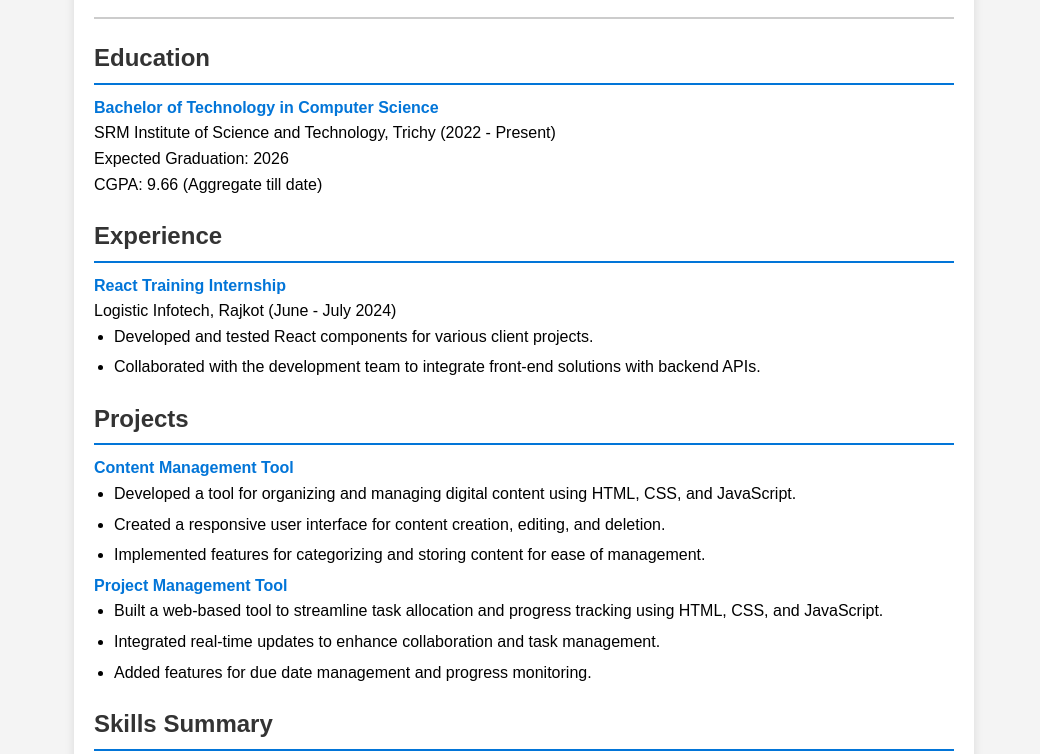
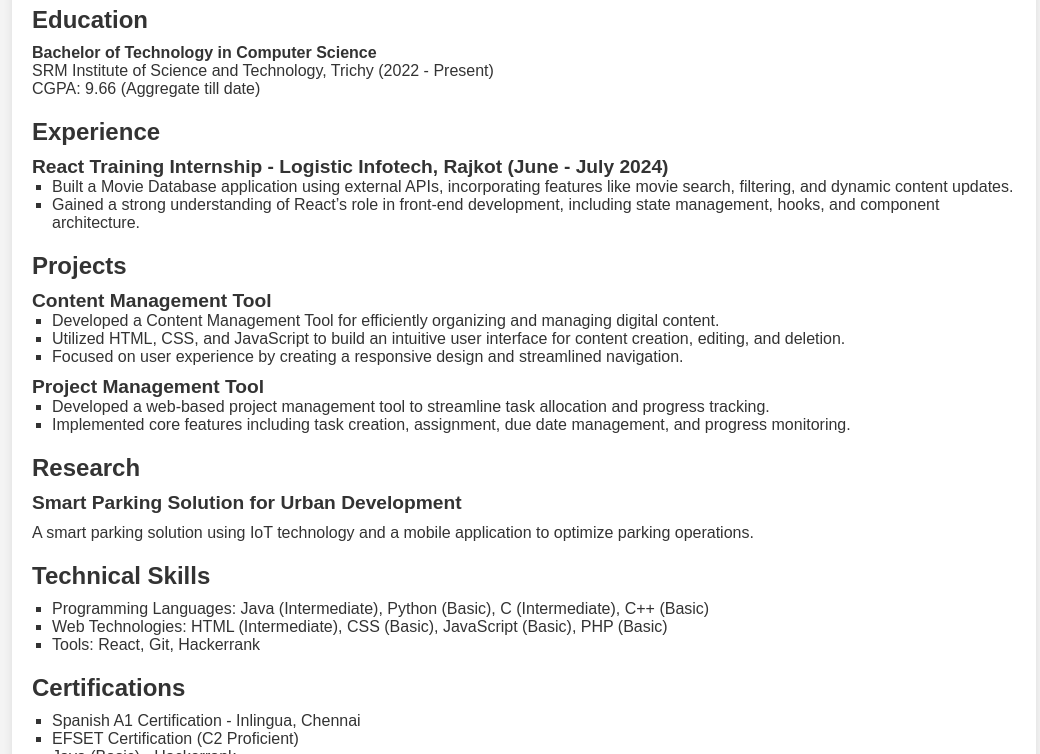
Before and after one commit to Suchi-Pambhar/resume-github.io, a plain HTML site: page index.html in a window 1280 px wide. Shown: the part 168-922 px from the top of the page, without its empty margins (116-1156 px from the left). Drawn offline with Linux system fonts and the light colour scheme.

Commit message:
Update index.html

```diff
--- a/index.html
+++ b/index.html
@@ -10,41 +10,62 @@
     margin: 0;
     padding: 0;
     box-sizing: border-box;
+    font-family: Arial, sans-serif;
 }
 
 body {
-    font-family: Arial, sans-serif;
-    line-height: 1.6;
     background-color: #f4f4f4;
-    padding: 20px;
+    color: #333;
 }
 
 .container {
-    max-width: 900px;
+    width: 80%;
     margin: 0 auto;
-    background: white;
     padding: 20px;
+    background-color: white;
+    border-radius: 8px;
     box-shadow: 0 0 10px rgba(0, 0, 0, 0.1);
 }
 
 header {
     text-align: center;
-    padding-bottom: 20px;
-    border-bottom: 2px solid #ccc;
+    margin-bottom: 20px;
 }
 
-header h1 {
-    font-size: 2.5em;
-    color: #333;
+.profile {
+    display: inline-block;
 }
 
-header p {
+.profile-pic {
+    width: 150px;
+    height: 150px;
+    border-radius: 50%;
+    object-fit: cover;
+}
+
+h1 {
+    font-size: 2.2em;
+    margin-top: 10px;
+}
+
+h2 {
+    font-size: 1.5em;
+    margin: 20px 0 10px;
+}
+
+h3 {
     font-size: 1.2em;
+    margin-top: 10px;
+}
+
+ul {
+    list-style-type: square;
+    margin-left: 20px;
 }
 
 a {
-    color: #0275d8;
     text-decoration: none;
+    color: #1a73e8;
 }
 
 a:hover {
@@ -52,81 +73,70 @@ a:hover {
 }
 
 section {
-    margin-top: 20px;
+    margin-bottom: 20px;
 }
 
-h2 {
-    color: #333;
-    border-bottom: 2px solid #0275d8;
-    padding-bottom: 5px;
-    margin-bottom: 10px;
+p {
+    margin: 10px 0;
 }
-
-ul {
-    margin-left: 20px;
-}
-
-li {
-    margin-bottom: 5px;
-}
-
-strong {
-    color: #0275d8;
-}
-
     </style>
 </head>
 <body>
     <div class="container">
         <header>
-            <h1>Suchi Pambhar</h1>
-            <p>Ph no. +91 8160555563</p>
-            <p><a href="mailto:suchipambhar18@gmail.com">Gmail</a> |
-            <a href="http://linkedin.com/in/suchi-pambhar-320256250">LinkedIn</a> |
-            <a href="http://github.com/Suchi-Pambhar">GitHub</a></p>
+            <div class="profile">
+                <img src="Screenshot 2024-06-05 114303.png" alt="Suchi Pambhar" class="profile-pic">
+                <h1>Suchi Pambhar</h1>
+                <p>Ph no: +91 8160555563</p>
+                <p><a href="mailto:suchipambhar18@gmail.com">suchipambhar18@gmail.com</a> |
+                   <a href="http://linkedin.com/in/suchi-pambhar-320256250">LinkedIn</a> |
+                   <a href="http://github.com/Suchi-Pambhar">GitHub</a></p>
+            </div>
         </header>
 
         <section>
             <h2>Education</h2>
-            <p><strong>Bachelor of Technology in Computer Science</strong></p>
-            <p>SRM Institute of Science and Technology, Trichy (2022 - Present)</p>
-            <p>Expected Graduation: 2026</p>
-            <p>CGPA: 9.66 (Aggregate till date)</p>
+            <p><strong>Bachelor of Technology in Computer Science</strong><br>
+                SRM Institute of Science and Technology, Trichy (2022 - Present)<br>
+                CGPA: 9.66 (Aggregate till date)</p>
         </section>
 
         <section>
             <h2>Experience</h2>
-            <p><strong>React Training Internship</strong></p>
-            <p>Logistic Infotech, Rajkot (June - July 2024)</p>
+            <h3>React Training Internship - Logistic Infotech, Rajkot (June - July 2024)</h3>
             <ul>
-                <li>Developed and tested React components for various client projects.</li>
-                <li>Collaborated with the development team to integrate front-end solutions with backend APIs.</li>
+                <li>Built a Movie Database application using external APIs, incorporating features like movie search, filtering, and dynamic content updates.</li>
+                <li>Gained a strong understanding of React’s role in front-end development, including state management, hooks, and component architecture.</li>
             </ul>
         </section>
 
         <section>
             <h2>Projects</h2>
-            <p><strong>Content Management Tool</strong></p>
+            <h3>Content Management Tool</h3>
             <ul>
-                <li>Developed a tool for organizing and managing digital content using HTML, CSS, and JavaScript.</li>
-                <li>Created a responsive user interface for content creation, editing, and deletion.</li>
-                <li>Implemented features for categorizing and storing content for ease of management.</li>
+                <li>Developed a Content Management Tool for efficiently organizing and managing digital content.</li>
+                <li>Utilized HTML, CSS, and JavaScript to build an intuitive user interface for content creation, editing, and deletion.</li>
+                <li>Focused on user experience by creating a responsive design and streamlined navigation.</li>
             </ul>
-
-            <p><strong>Project Management Tool</strong></p>
+            <h3>Project Management Tool</h3>
             <ul>
-                <li>Built a web-based tool to streamline task allocation and progress tracking using HTML, CSS, and JavaScript.</li>
-                <li>Integrated real-time updates to enhance collaboration and task management.</li>
-                <li>Added features for due date management and progress monitoring.</li>
+                <li>Developed a web-based project management tool to streamline task allocation and progress tracking.</li>
+                <li>Implemented core features including task creation, assignment, due date management, and progress monitoring.</li>
             </ul>
         </section>
 
         <section>
-            <h2>Skills Summary</h2>
+            <h2>Research</h2>
+            <h3>Smart Parking Solution for Urban Development</h3>
+            <p>A smart parking solution using IoT technology and a mobile application to optimize parking operations.</p>
+        </section>
+
+        <section>
+            <h2>Technical Skills</h2>
             <ul>
-                <li><strong>Programming Languages:</strong> Java (Intermediate), Python (Basic), C (Intermediate), C++ (Basic)</li>
-                <li><strong>Web Technologies:</strong> HTML (Intermediate), CSS (Basic), JavaScript (Basic), PHP (Basic)</li>
-                <li><strong>Tools:</strong> React, Git, Hackerrank, EFSET</li>
+                <li>Programming Languages: Java (Intermediate), Python (Basic), C (Intermediate), C++ (Basic)</li>
+                <li>Web Technologies: HTML (Intermediate), CSS (Basic), JavaScript (Basic), PHP (Basic)</li>
+                <li>Tools: React, Git, Hackerrank</li>
             </ul>
         </section>
 
@@ -134,7 +144,7 @@ strong {
             <h2>Certifications</h2>
             <ul>
                 <li>Spanish A1 Certification - Inlingua, Chennai</li>
-                <li>EFSET Certification (C2 Proficient) - Issued: Sept 2022</li>
+                <li>EFSET Certification (C2 Proficient)</li>
                 <li>Java (Basic) - Hackerrank</li>
                 <li>Python (Basic) - Hackerrank</li>
                 <li>CSS (Basic) - Hackerrank</li>
```
